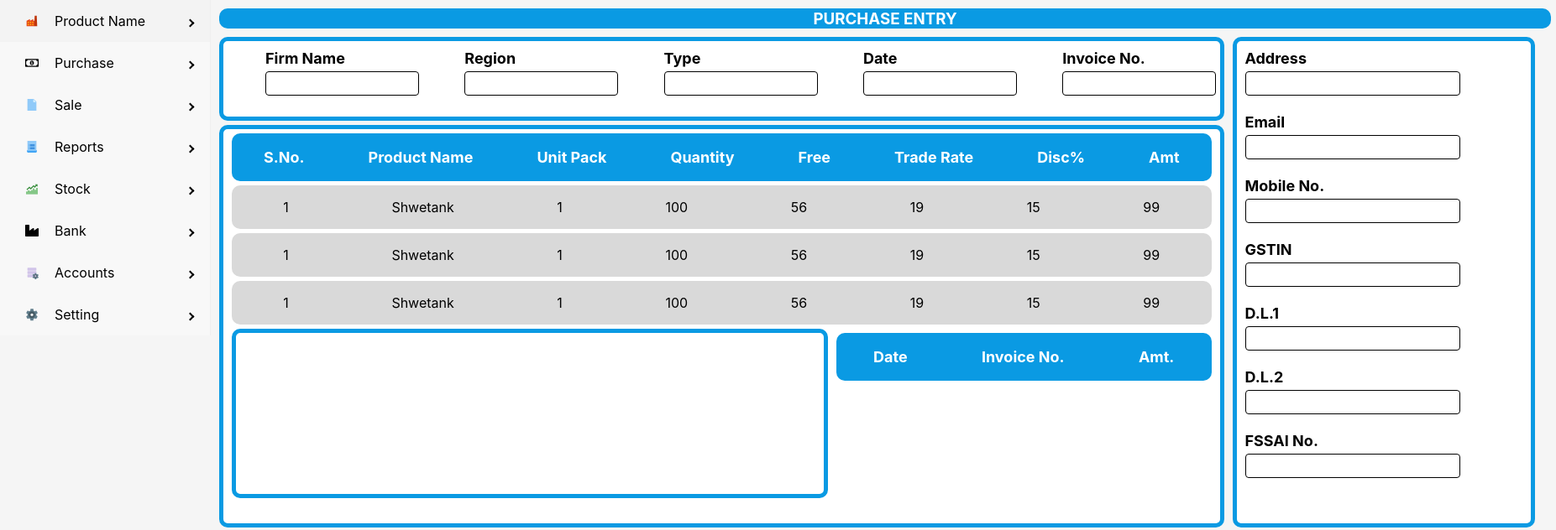
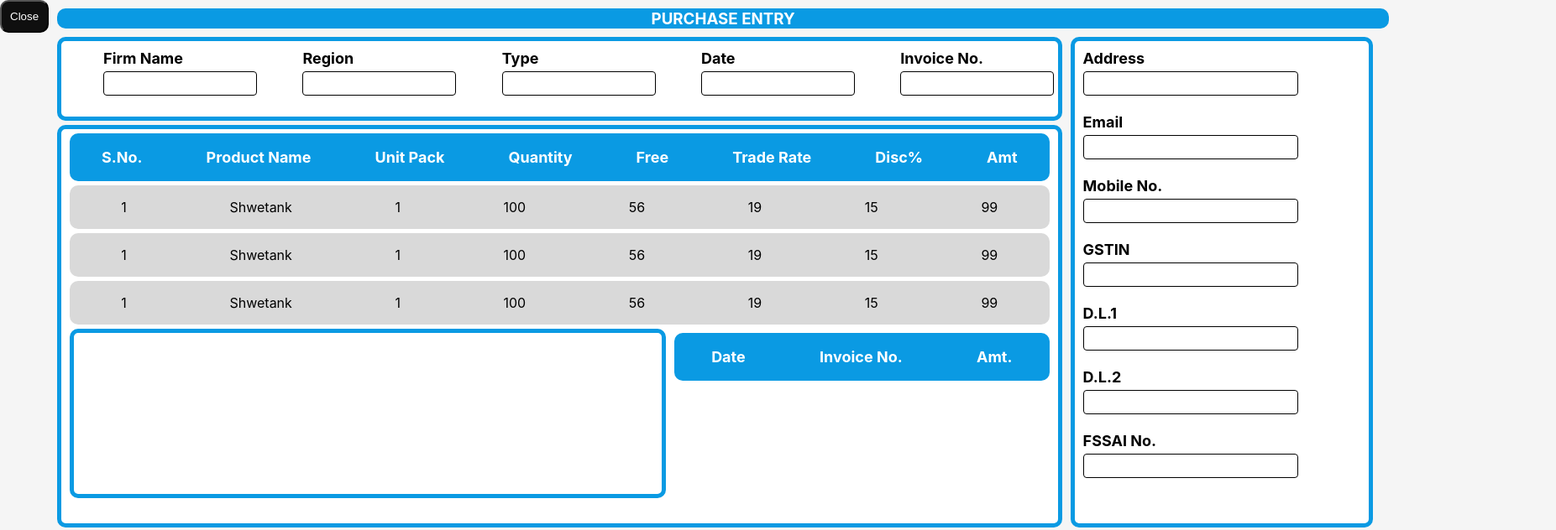
Before and after one commit to shwetank00001/Hegan-pages, a React (Create React App) app: page / in a window 1280 px wide. Shown: the top 632 px of the page at 84% size, 1853 px wide, since content can reach past the window. Built offline with nearby package versions, Linux system fonts and the light colour scheme.

Commit message:
added button for it

```diff
--- a/src/App.js
+++ b/src/App.js
@@ -1,7 +1,10 @@
 import Header from "./components/Header";
 import Entry from "./components/Entry";
+import React from 'react'
 
 function App() {
+
+
   return (
     <div className="app">
         <Header />
--- a/src/components/Header.js
+++ b/src/components/Header.js
@@ -4,8 +4,18 @@ import {FaIndustry, FaRegMoneyBillAlt, } from 'react-icons/fa'
 import { FcSettings, FcRules, FcDataConfiguration, FcBullish, FcFactory, FcFile} from "react-icons/fc";
 
 const Header = () => {
+
+  const [flip, setFlip] = React.useState(false)
+  function handleChange(){
+    setFlip(!flip)
+  }
+
+
   return (
-    <div className='sidebar'>
+
+    <div>
+      <button className='sidebar-button' onClick={handleChange}>Close</button>
+{   flip &&  <div className='sidebar'>
             <Sidebar>
                 <Menu>
                     <SubMenu icon={<FcFactory />} label="Product Name">
@@ -44,6 +54,7 @@ const Header = () => {
                     </SubMenu>
                 </Menu>
             </Sidebar>
+        </div>}
     </div>
   )
 }
--- a/src/index.css
+++ b/src/index.css
@@ -203,3 +203,20 @@ input {
   border-radius: 10px;
 
 }
+
+/*
+---------------------------------------------- sidebar------------------ */
+
+.sidebar-button{
+  padding: 10px;
+  background-color: #0f0f0f;
+  cursor: pointer;
+  border-radius: 10px;
+  color: white;
+}
+
+.sidebar-button:hover{
+  background-color: #fffafa;
+  transition-duration: 2ms;
+  color: rgb(0, 0, 0);
+}
```
Lines whose indentation alone changed are shown as unchanged.
